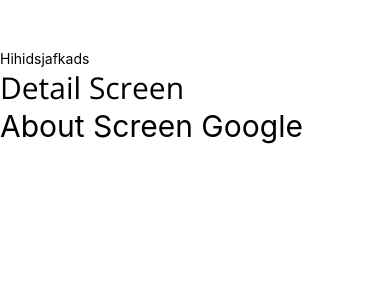
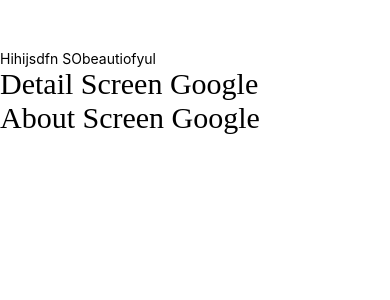
Before and after one commit to tedvkieu/Train-React-Native, a React Native app: screen / in a window 390 px wide. Shown: the top 300 px of the page. Built offline with nearby package versions, Linux system fonts and the light colour scheme.

Commit message:
#15. Giới Thiệu Navigation

```diff
--- a/App.tsx
+++ b/App.tsx
@@ -5,12 +5,13 @@
 import { useEffect } from 'react';
 import { useFonts } from 'expo-font';
 import * as SplashScreen from 'expo-splash-screen';
+import { OPENSANS_REGULAR } from './utils/const';
 
 SplashScreen.preventAutoHideAsync(); // chờ cho giao diện load font chữ. Sau đó mới chạy vào ứng dụng
 
 const App = () => {
     const [loaded, error] = useFonts({
-        'OpenSans-Regular': require('./assets/fonts/OpenSans-Regular.ttf'),
+        [OPENSANS_REGULAR]: require('./assets/fonts/OpenSans-Regular.ttf'),
     });
     useEffect(() => {
         if (loaded || error) {
--- a/components/review/about.tsx
+++ b/components/review/about.tsx
@@ -1,9 +1,18 @@
-import { Text, View } from 'react-native';
+import { StyleSheet, Text, View } from 'react-native';
+import { globalStyles } from '../../utils/const';
+
+const styles = StyleSheet.create({
+    about: {
+        fontSize: 30,
+    },
+});
 
 const AboutScreen = () => {
     return (
         <View>
-            <Text style={{ fontSize: 30 }}>About Screen Google</Text>
+            <Text style={[styles.about, globalStyles.globalFont]}>
+                About Screen Google
+            </Text>
         </View>
     );
 };
--- a/components/review/detail.tsx
+++ b/components/review/detail.tsx
@@ -1,16 +1,17 @@
 import { StyleSheet, Text, View } from 'react-native';
+import { OPENSANS_REGULAR } from '../../utils/const';
 
 const styles = StyleSheet.create({
     review: {
         fontSize: 30,
-        fontFamily: 'OpenSans-Regular',
+        fontFamily: OPENSANS_REGULAR,
     },
 });
 
 const DetailScreen = () => {
     return (
         <View>
-            <Text style={styles.review}>Detail Screen </Text>
+            <Text style={styles.review}>Detail Screen Google</Text>
         </View>
     );
 };
--- a/components/review/home.tsx
+++ b/components/review/home.tsx
@@ -3,7 +3,7 @@
 const HomeScreen = () => {
     return (
         <View>
-            <Text>Hihidsjafkads </Text>
+            <Text>Hihijsdfn SObeautiofyul </Text>
         </View>
     );
 };
--- a/package.json
+++ b/package.json
@@ -14,12 +14,16 @@
     "web": "expo start --web"
   },
   "dependencies": {
+    "@react-navigation/native": "6.1.18",
+    "@react-navigation/native-stack": "6.10.1",
     "expo": "^52.0.2",
     "expo-font": "~13.0.1",
     "expo-splash-screen": "0.27.5",
     "expo-status-bar": "1.12.1",
     "react": "18.2.0",
-    "react-native": "0.74.3"
+    "react-native": "0.74.3",
+    "react-native-safe-area-context": "4.10.5",
+    "react-native-screens": "3.31.1"
   },
   "devDependencies": {
     "@babel/core": "7.24.8",
--- /dev/null
+++ b/utils/const.ts
@@ -0,0 +1,9 @@
+import { StyleSheet } from 'react-native';
+
+export const OPENSANS_REGULAR = "'OpenSans-Regular'";
+
+export const globalStyles = StyleSheet.create({
+    globalFont: {
+        fontFamily: OPENSANS_REGULAR,
+    },
+});
```
Also changed, not shown: 1 other file (tests, documents, lock files or other folders).
